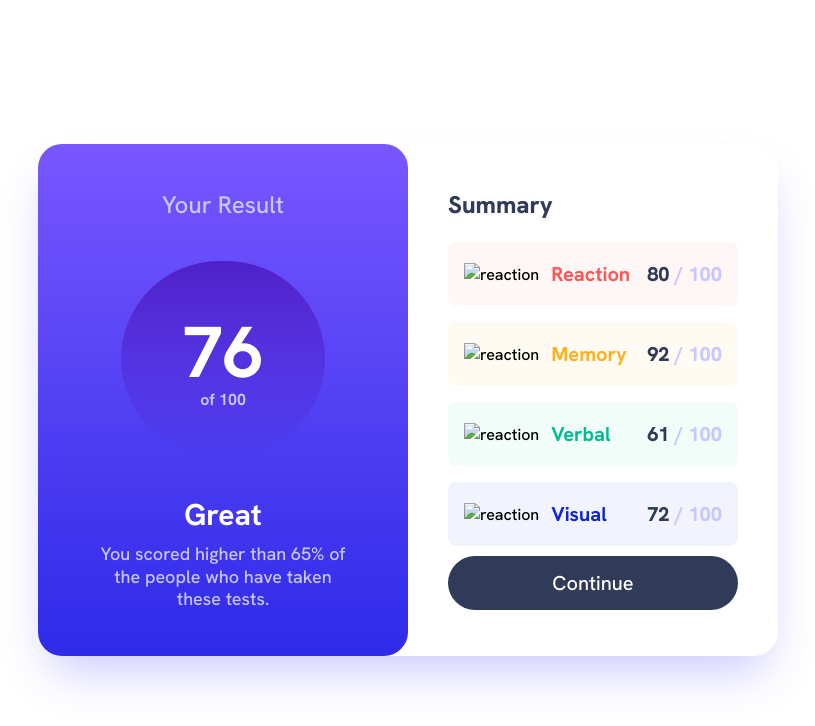
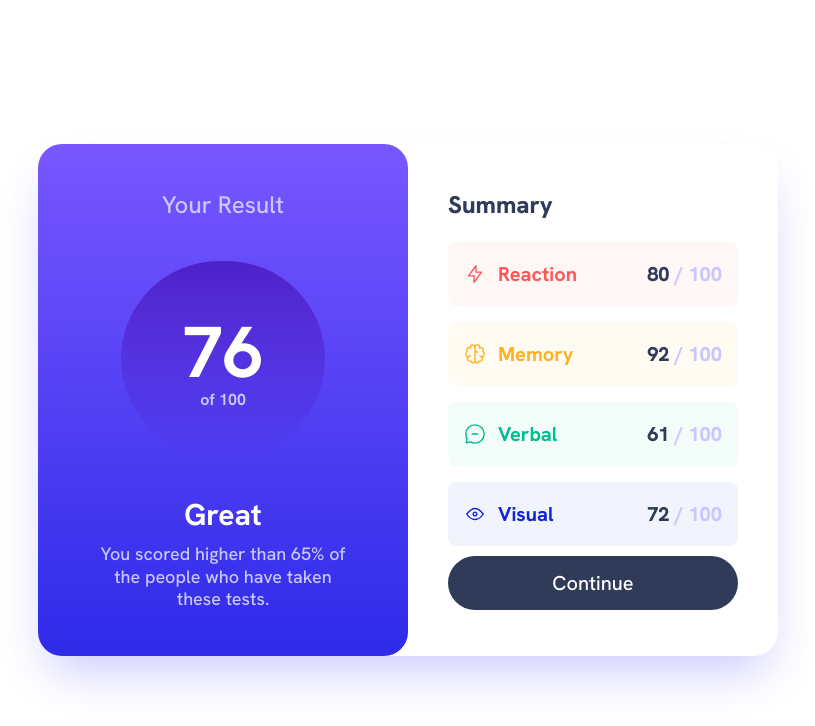
Before and after one commit to bacoder1/results-summary, a website: page index.html in a window 1280 px wide. Shown: the whole page, without its empty margins (232-1047 px from the left). Drawn offline with Linux system fonts and the light colour scheme; the site is published under a folder, as on GitHub Pages, so addresses that start at the root find nothing.

Commit message:
Update index.html

```diff
--- a/index.html
+++ b/index.html
@@ -50,7 +50,7 @@
           >
             <div class="flex flex-row items-center">
               <img
-                src="/assets/images/icon-reaction.svg"
+                src="./assets/images/icon-reaction.svg"
                 alt="reaction"
                 class="h-[22px]"
               />
@@ -67,8 +67,8 @@
           >
             <div class="flex flex-row items-center">
               <img
-                src="/assets/images/icon-memory.svg"
-                alt="reaction"
+                src="./assets/images/icon-memory.svg"
+                alt="memory"
                 class="h-[22px]"
               />
               <p class="text-orangey-yellow ml-[12px] text-xl font-bold">
@@ -86,8 +86,8 @@
           >
             <div class="flex flex-row items-center">
               <img
-                src="/assets/images/icon-verbal.svg"
-                alt="reaction"
+                src="./assets/images/icon-verbal.svg"
+                alt="verbal"
                 class="h-[22px]"
               />
               <p class="text-green-teal ml-[12px] text-xl font-bold">Verbal</p>
@@ -103,8 +103,8 @@
           >
             <div class="flex flex-row items-center">
               <img
-                src="/assets/images/icon-visual.svg"
-                alt="reaction"
+                src="./assets/images/icon-visual.svg"
+                alt="visual"
                 class="h-[22px]"
               />
               <p class="text-cobalt-blue ml-[12px] text-xl font-bold">Visual</p>
```
